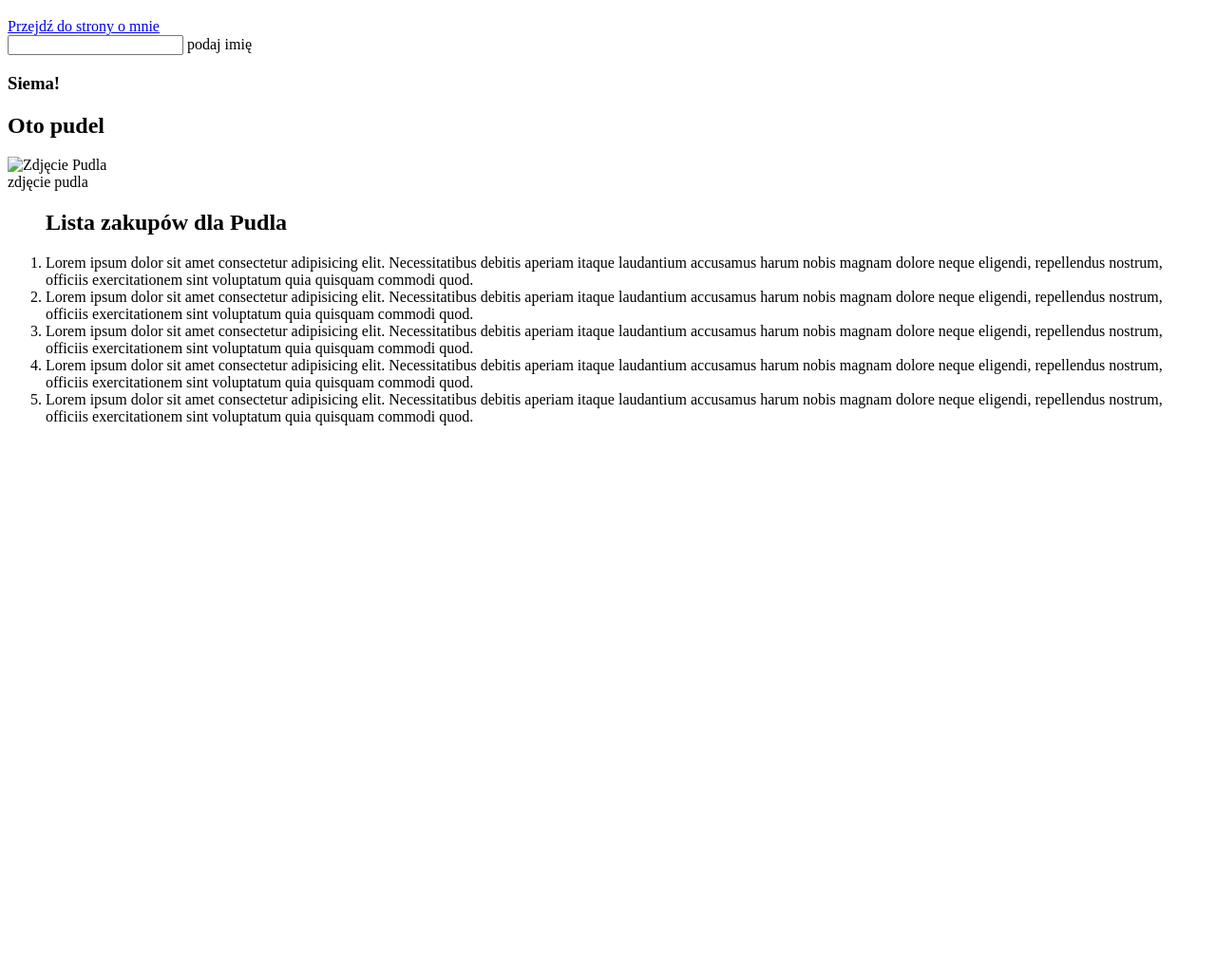
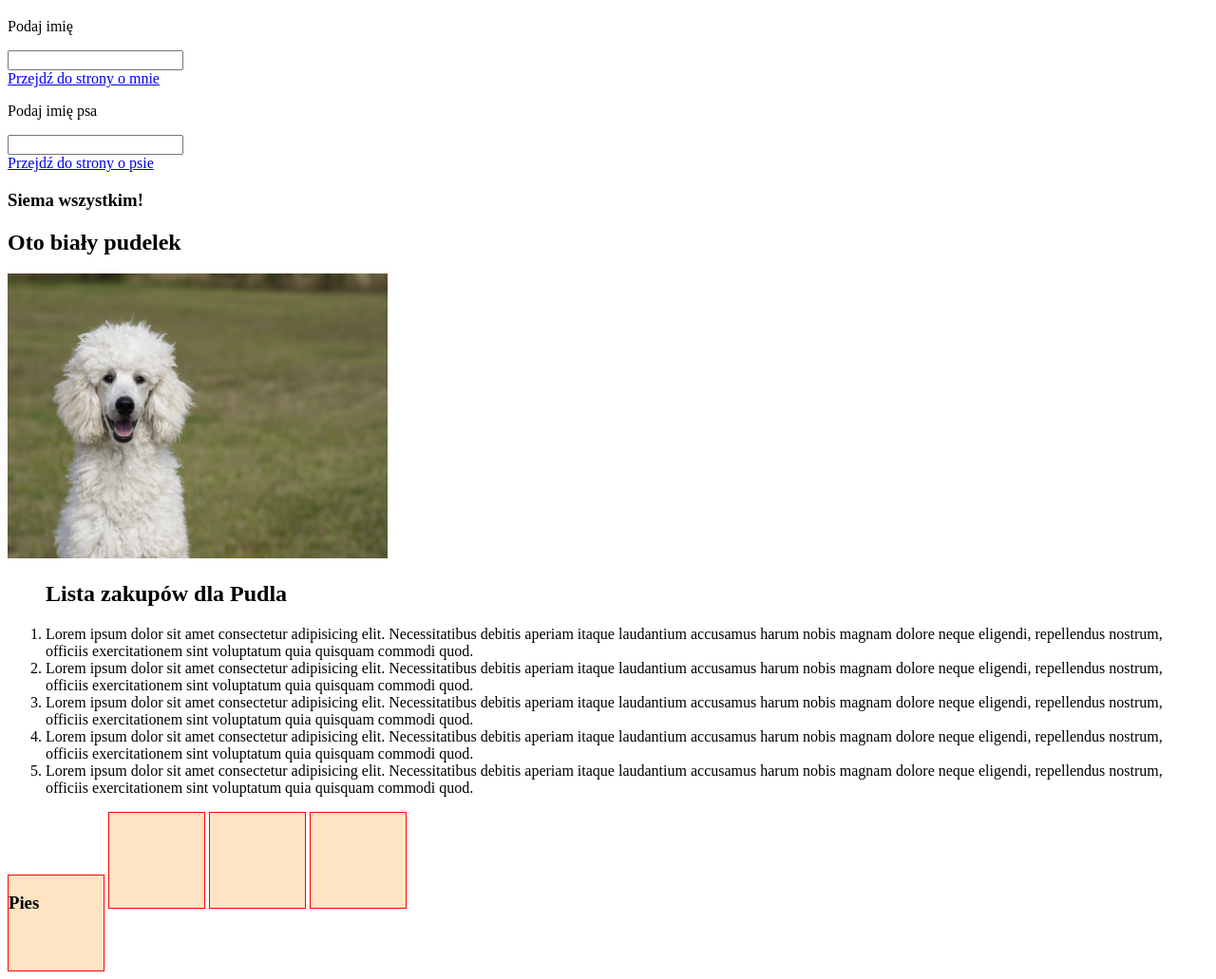
Before and after one commit to natalia-konopinska/html-zadania, a plain HTML site: page cwiczenia html 07.03/index.html in a window 1280 px wide. Shown: the part 61-1092 px from the top of the page at 95% size. Before the commit the page ends 800 px from the top, so only its background shows below. Drawn offline with Linux system fonts and the light colour scheme.

Commit message:
Added some changes, based on zoom vid

```diff
--- a/cwiczenia html 07.03/index.html
+++ b/cwiczenia html 07.03/index.html
@@ -10,22 +10,35 @@
     <header>
     <h1>Moja Pierwsza Strona</h1>
   </header>
-  <nav>
-    <a href="https://www.pudelek.pl/">Przejdź do strony o mnie</a>
-  </nav>
+
   <main>
+    <span>
+      <p>Podaj imię</p>
     <input name="first-name" id="first-name" type="text" />
-    <label form="first-name"></label> podaj imię
+    <label form="first-name"></label></span>
+    <nav>
+      <a href="https://www.pudelek.pl/">Przejdź do strony o mnie</a>
+    </nav>
 
-    <h3>Siema!</h3>
+    <span>
+      <p>Podaj imię psa</p>
+    <label form="dog-name"></label>
+    <input name="dog name" id="dog-name" type="text" /> </span>
+    <nav>
+      <a href="https://www.pudelek.pl/">Przejdź do strony o psie</a>
+    </nav>
 
-    <h2>Oto pudel</h2>
+    <h3>Siema wszystkim!</h3>
+
+    <h2>Oto biały pudelek</h2>
     <aside>
       <img
-      src="$RISEZS0.jpg"
-      alt="Zdjęcie Pudla"/>
+      src="image/pudel.jpg"
+      height="300px"
+      width="400px" />
+
+      <alt="Zdjęcie białego Pudla>
     </aside>
-    <a>zdjęcie pudla</a>
     <a target="_blank" href="https://www.pudelek.pl/"></a>
     <ol>
       <h2>Lista zakupów dla Pudla</h2>
@@ -45,6 +58,15 @@
         Lorem ipsum dolor sit amet consectetur adipisicing elit. Necessitatibus debitis aperiam itaque laudantium accusamus harum nobis magnam dolore neque eligendi, repellendus nostrum, officiis exercitationem sint voluptatum quia quisquam commodi quod.
       </li>
     </ol>
+
+   <span>
+    <div style="border: 1px solid red; height: 100px; width: 100px; background-color: bisque;display: inline-block"style>
+
+    <h3>Pies </h3></div>
+      <div style="border: 1px solid red; height: 100px; width: 100px; background-color: bisque; display: inline-block;"style></div>
+        <div style="border: 1px solid red; height: 100px; width: 100px; background-color: bisque; display: inline-block;"style></div>
+          <div style="border: 1px solid red; height: 100px; width: 100px; background-color: bisque; display: inline-block;"style></div>
+        </span>
   </body>
 </main>
 </html>
```
